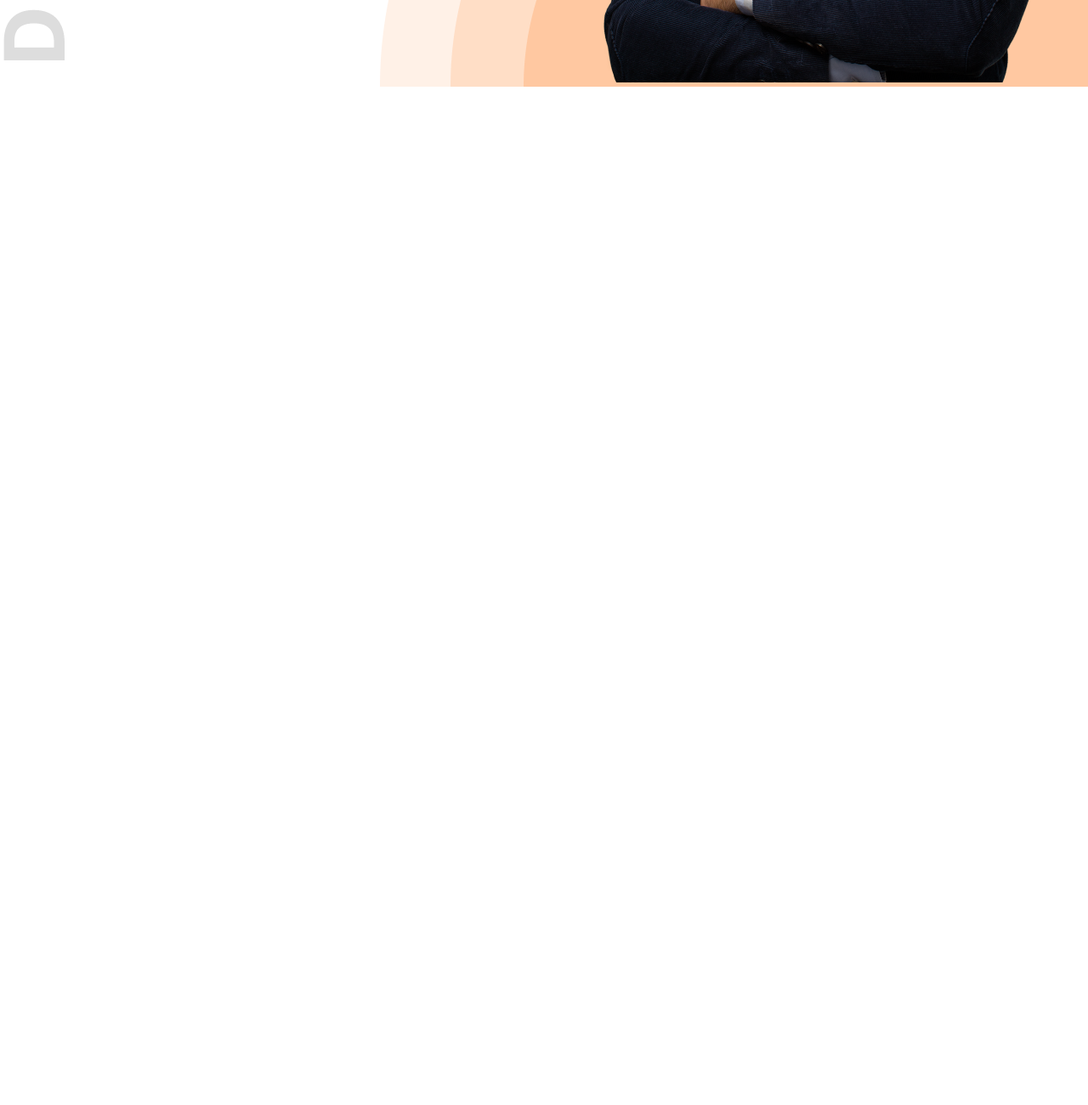
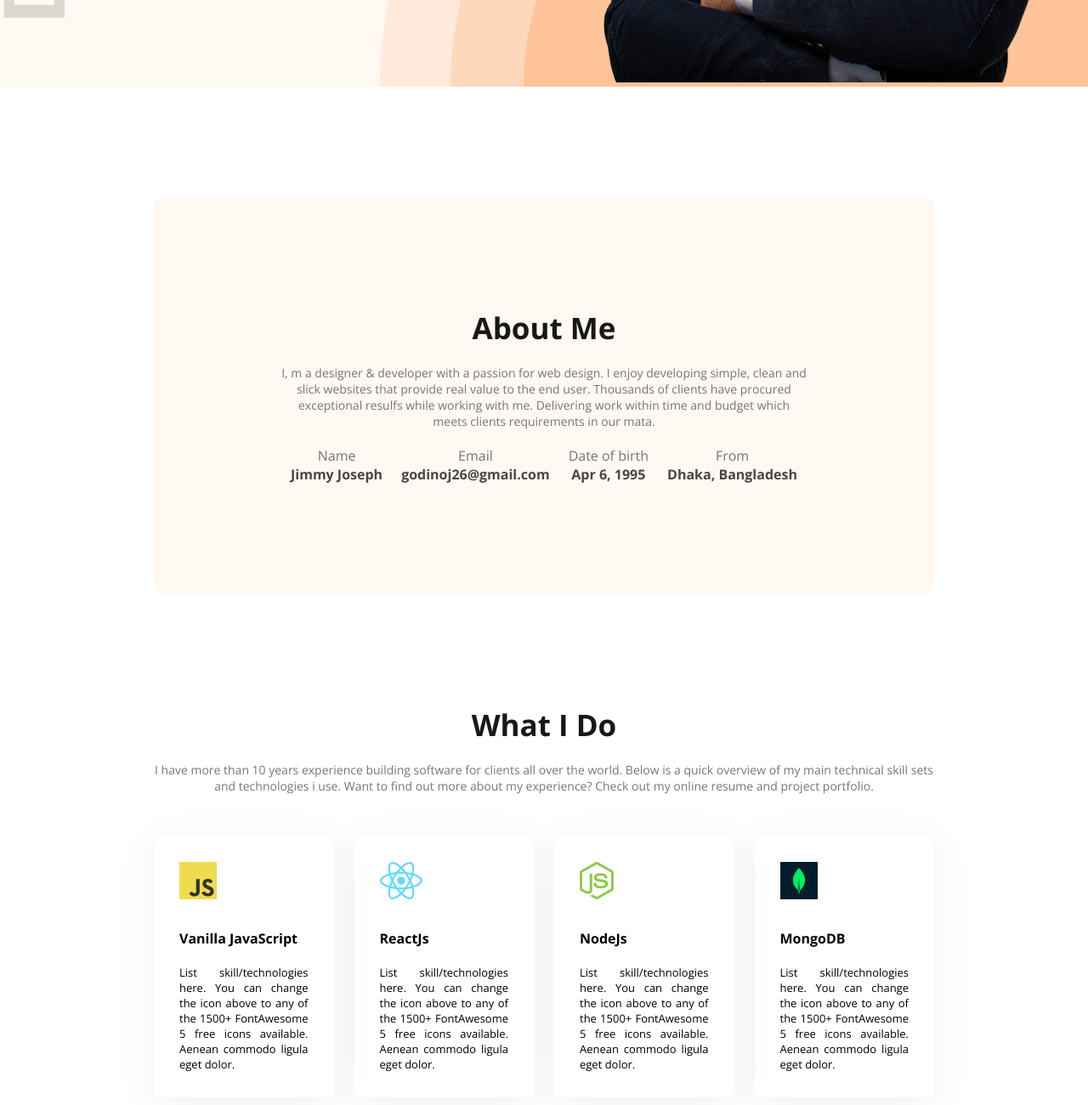
Before and after one commit to Jimy-JosephN5/web-dev-portfolio, a plain HTML site: page index.html in a window 1280 px wide. Shown: the part 742-2042 px from the top of the page at 85% size. Before the commit the page ends 844 px from the top, so only its background shows below. Drawn offline with nearby package versions, Linux system fonts and the light colour scheme.

Commit message:
card added

```diff
--- a/index.html
+++ b/index.html
@@ -7,7 +7,7 @@
     <link rel="stylesheet" href="styles/style.css" />
   </head>
   <body>
-    <header class="header">
+    <header class="header secondary-background">
       <nav>
         <h3 class="nav-title">Jim<span class="text-primary">m</span>y</h3>
         <ul>
@@ -38,7 +38,87 @@
       </div>
     </header>
 
-    <main></main>
+    <main>
+      <section class="about secondary-background">
+        <h3 class="section-title">About Me</h3>
+        <p class="section-description">
+          I, m a designer & developer with a passion for web design. I enjoy
+          developing simple, clean and slick websites that provide real value to
+          the end user. Thousands of clients have procured exceptional resulfs
+          while working with me. Delivering work within time and budget which
+          meets clients requirements in our mata.
+        </p>
+
+        <div class="about-items">
+          <div class="about-item">
+            <p class="item-title">Name</p>
+            <p class="item-description">Jimmy Joseph</p>
+          </div>
+          <div class="about-item">
+            <p class="item-title">Email</p>
+            <p class="item-description">godinoj26@gmail.com</p>
+          </div>
+          <div class="about-item">
+            <p class="item-title">Date of birth</p>
+            <p class="item-description">Apr 6, 1995</p>
+          </div>
+          <div class="about-item">
+            <p class="item-title">From</p>
+            <p class="item-description">Dhaka, Bangladesh</p>
+          </div>
+        </div>
+      </section>
+
+      <!-- what I do -->
+      <section class="skills">
+        <h3 class="section-title">What I Do</h3>
+        <p class="section-description">
+          I have more than 10 years experience building software for clients all
+          over the world. Below is a quick overview of my main technical skill
+          sets and technologies i use. Want to find out more about my
+          experience? Check out my online resume and project portfolio.
+        </p>
+
+        <div class="skills-container">
+          <div class="skill">
+            <img src="images/icons/js.png" alt="" />
+            <h4 class="skill-title">Vanilla JavaScript</h4>
+            <p class="skill-description">
+              List skill/technologies here. You can change the icon above to any
+              of the 1500+ FontAwesome 5 free icons available. Aenean commodo
+              ligula eget dolor.
+            </p>
+          </div>
+          <div class="skill">
+            <img src="images/icons/react.png" alt="" />
+            <h4 class="skill-title">ReactJs</h4>
+            <p class="skill-description">
+              List skill/technologies here. You can change the icon above to any
+              of the 1500+ FontAwesome 5 free icons available. Aenean commodo
+              ligula eget dolor.
+            </p>
+          </div>
+          <div class="skill">
+            <img src="images/icons/nodejs.png" alt="" />
+            <h4 class="skill-title">NodeJs</h4>
+            <p class="skill-description">
+              List skill/technologies here. You can change the icon above to any
+              of the 1500+ FontAwesome 5 free icons available. Aenean commodo
+              ligula eget dolor.
+            </p>
+          </div>
+          <div class="skill">
+            <img src="images/icons/mongo.png" alt="" />
+            <h4 class="skill-title">MongoDB</h4>
+            <p class="skill-description">
+              List skill/technologies here. You can change the icon above to any
+              of the 1500+ FontAwesome 5 free icons available. Aenean commodo
+              ligula eget dolor.
+            </p>
+          </div>
+        </div>
+      </section>
+    </main>
 
     <footer></footer>
   </body>
--- a/styles/style.css
+++ b/styles/style.css
@@ -27,18 +27,34 @@
   line-height: 27px;
 }
 
+.section-title{
+  font-size: 35px;
+  font-weight: 700;
+  color: rgb(24, 24, 24);
+}
+
+.section-description{
+  font-size: 14px;
+  margin-top: 20px;
+  font-weight: 400;
+  color: rgb(117, 117, 117);
+}
 .header{
   background-image: url('../images/developer.png'), url('../images/header_bg.png');
   background-repeat: no-repeat;
   background-position: top left, bottom right;
 }
 
+/* secondary backgroud */
+.secondary-background{
+  background-color: rgb(255, 248, 243);
+}
 /* Nav styles */
 nav{
   display: flex;
   justify-content: space-between;
   align-items: center;
-  margin: 50px 200px;
+  padding: 50px 200px;
 }
 
 .nav-title{
@@ -50,6 +66,7 @@ nav{
 nav ul{
   display: flex;
   align-items: center;
+  /* margin: 50px 100px; */
 }
 
 nav ul li{
@@ -107,3 +124,70 @@ nav ul li>a{
 .banner-profile-pic{
   width: 584px;
 }
+
+.about{
+  border-radius: 10px;
+  padding: 130px 150px;
+  text-align: center;
+}
+
+/* main */
+
+main{
+  max-width: 918px;
+  margin: 0 auto;
+}
+
+main section{
+  margin-top: 130px;
+  margin-bottom: 130px;
+}
+
+.about-items{
+  display: flex;
+  justify-content: space-around;
+  margin-top: 20px;
+}
+
+.item-description{
+  font-weight: 700;
+}
+
+.item-title{
+  color: rgb(117, 117, 117);
+}
+
+.item-description{
+  color: rgb(71, 71, 71);
+}
+
+
+.section-title, .section-description{
+  text-align: center;
+}
+
+.skills-container{
+  display: flex;
+  gap: 24px;
+  margin-top: 50px;
+
+}
+
+.skill{
+  padding: 30px;
+  border-radius: 5px;
+  box-shadow: 0 6px 50px 0 rgba(0, 0, 0, 0.06);
+}
+
+.skill img{
+  margin-bottom: 30px;
+}
+
+.skill-title{
+  margin-bottom: 20px;
+}
+
+.skill-description{
+  font-size: 13px;
+  text-align: justify;
+}
```
